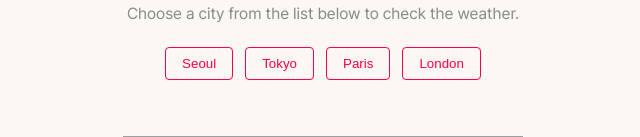
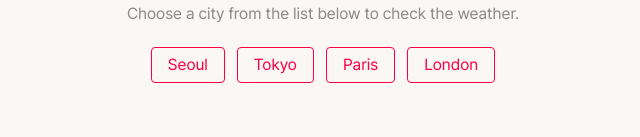
Before and after one commit to manNomi/next_weather_app, a Next.js app: page / in a window 1280 px wide. Shown: the part 215-352 px from the top of the page, without its empty margins (317-957 px from the left). Built offline with nearby package versions, Linux system fonts and the light colour scheme; grey boxes are pictures that could not be loaded.

Commit message:
refactor : main 후속 js load를 위한 Link 태그 연결했습니다

```diff
--- a/src/pages/main/index.tsx
+++ b/src/pages/main/index.tsx
@@ -9,6 +9,7 @@ import earthGraphic from "@/shared/assets/svg/earth-graphic.svg";
 // constant
 import { WEATHER_CITIES } from "@/shared/constant/weatherCities";
 import { useRouter } from "next/router";
+import Link from "next/link";
 
 const Main = () => {
   const router = useRouter();
@@ -23,14 +24,9 @@ const Main = () => {
 
       <div className={Button.buttonRow}>
         {WEATHER_CITIES.map((city) => (
-          <button
-            key={city}
-            className={Button.button}
-            onClick={() => {
-              router.push(`/${city}`);
-            }}>
-            {city}
-          </button>
+          <Link key={city} href={`/${city}`} passHref legacyBehavior>
+            <a className={Button.button}>{city}</a>
+          </Link>
         ))}
       </div>
 
```
